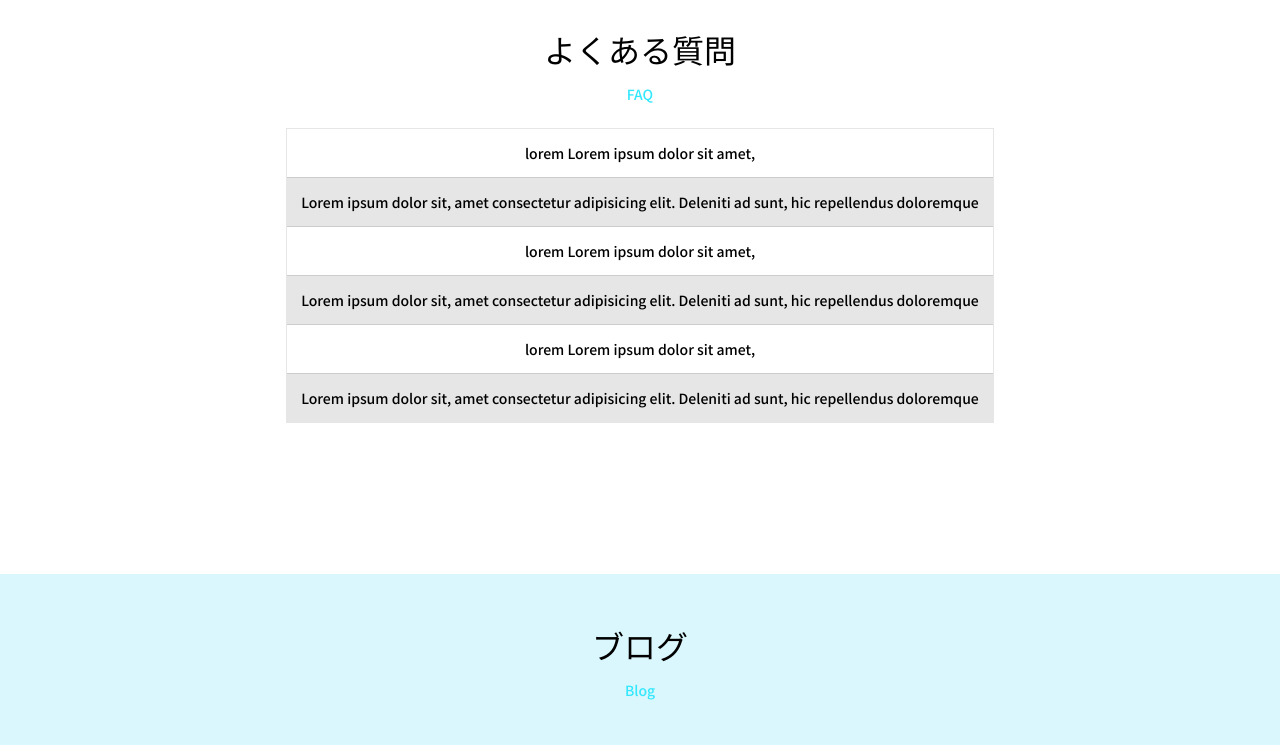
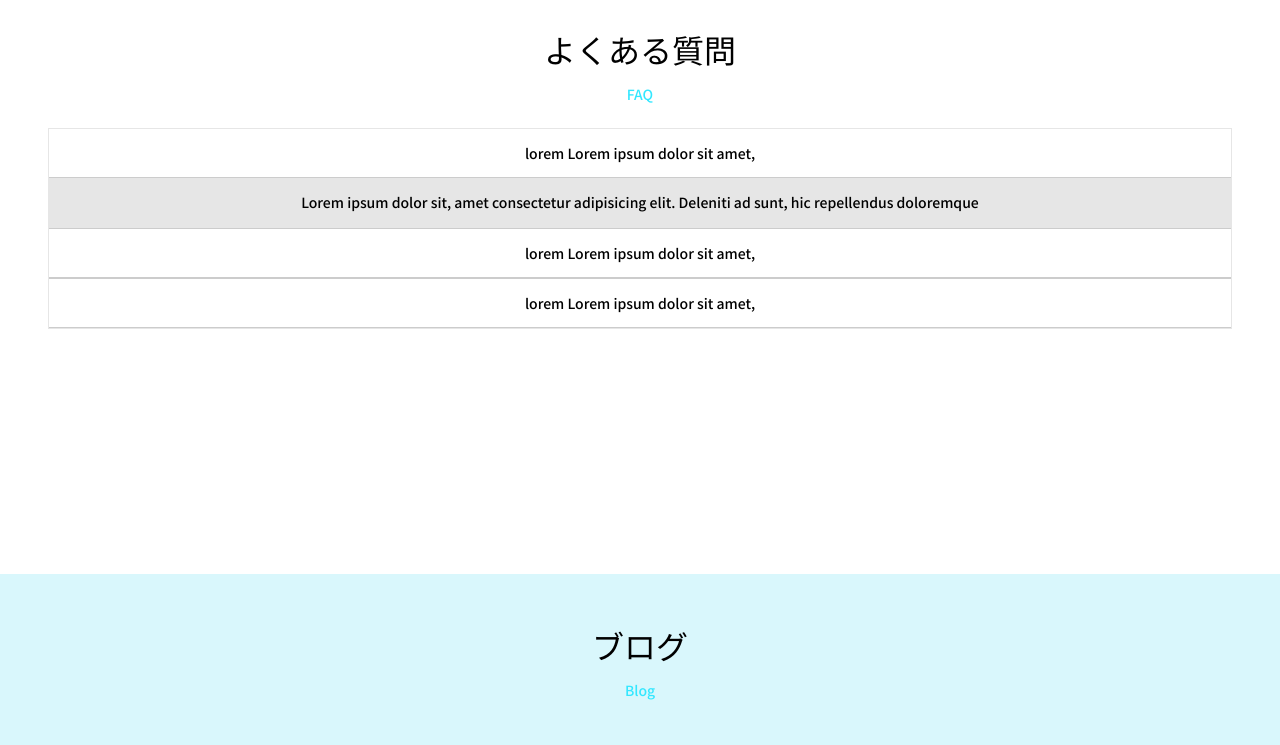
Before and after one commit to Nobu-sai/shogo-log-intermediate-project, a plain HTML site: page index.html in a window 1280 px wide. Shown: the part 2860-3605 px from the top of the page. Drawn offline with nearby package versions, Linux system fonts and the light colour scheme.

Commit message:
ADD: アコーディオンの機能

```diff
--- a/css/faq.css
+++ b/faq/faq.css
@@ -9,15 +9,29 @@
 
 .faq__accordion-item {
   border-top: 1px solid hsl(0, 0%, 80%);
-  padding: 14px;
-  text-align: center;
 }
+
 
 .faq__accordion-item:first-child {
   border-top: none;
 }
 
+.faq__accordion-question,
 .faq__accordion-answer {
+  padding: 14px;
+  text-align: center;
+}
+
+.faq__accordion {
   background-color: hsl(0, 0%, 90%);
 
+  overflow: scroll;
 }
+
+.faq__accordion.current {
+  height: 50px;
+}
+
+.faq__accordion-answer {
+  height: 100%;
+}
--- /dev/null
+++ b/faq/faq.js
@@ -0,0 +1,34 @@
+$(function(){
+  // #acc1以外を縮める
+  // let accordionToFold = $('.faq__accordion').each((accordion)=>{
+  //   console.log(accordion)
+  // })
+
+
+  $('.faq__accordion-2, .faq__accordion-3').css({"height": "0px"});
+
+  // a要素をクリック
+  $(".faq__accordion-question").click(function(){
+    // currentBtnクラスがついていなければ、if文の中を実行
+    if(!$(this).hasClass("currentBtn")){
+      // 現在のコンテンツを縮める
+      $(".current").animate({"height" : "0px"}, 300);
+
+      // 次のコンテンツを展開
+      $($(this).attr("href")).animate({"height": "100px"}, 300);
+
+      // Remove the current class from the current Accordion.
+      $(".current").removeClass('current');
+
+      // Add current class to the OPENDED Accordion.
+      $($(this).attr("href")).addClass("current");
+
+      // currentBtnクラスを削除
+      $(".currentBtn").removeClass('currentBtn');
+
+      // 選択されたタイトル（自分自身）にcurrentBtnクラスを追加
+      $(this).addClass("currentBtn");
+    }
+
+  });
+});
--- a/index.html
+++ b/index.html
@@ -8,7 +8,7 @@
     <link rel="icon"
       type="image/png"
       href="./favicon.ico">
-    <title>Document</title>
+    <title>しょーごログ　中級</title>
     <!-- Assets -->
     <link rel="preconnect" href="https://fonts.gstatic.com">
     <link href="https://fonts.googleapis.com/css2?family=Noto+Sans+JP:wght@500&display=swap" rel="stylesheet"
@@ -20,11 +20,13 @@
     <link rel="stylesheet" href="./css/top.css">
     <link rel="stylesheet" href="./css/features.css">
     <link rel="stylesheet" href="./css/price.css">
-    <link rel="stylesheet" href="./css/faq.css">
+    <link rel="stylesheet" href="./faq/faq.css">
     <link rel="stylesheet" href="./css/blog.css">
     <link rel="stylesheet" href="./css/works.css">
     <link rel="stylesheet" href="./css/contact.css">
     <link rel="stylesheet" href="./css/footer.css">
+    <!-- jQuery -->
+    <script src="https://ajax.googleapis.com/ajax/libs/jquery/3.5.1/jquery.min.js"></script>
   </head>
   <body>
     <div class="header">
@@ -153,24 +155,39 @@
 
         </div>
         <div class="faq__accordion-container">
-          <div class="faq__accordion-question faq__accordion-item">
+          <!-- <div class="faq__accordion faq__accordion-1"> -->
+            <div class="faq__accordion-question faq__accordion-item currentBtn" href=".faq__accordion-1">
               lorem Lorem ipsum dolor sit amet,
             </div>
-          <div class="faq__accordion-answer faq__accordion-item">
+            <div class="faq__accordion faq__accordion-1 faq__accordion-item current">
+              <div class="faq__accordion-answer">
                 Lorem ipsum dolor sit, amet consectetur adipisicing elit. Deleniti ad sunt, hic repellendus doloremque
               </div>
-          <div class="faq__accordion-question faq__accordion-item">
+            </div>
+          <!-- </div> -->
+          <!-- <div class="faq__accordion faq__accordion-2"> -->
+            <div class="faq__accordion-question faq__accordion-item" href=".faq__accordion-2">
               lorem Lorem ipsum dolor sit amet,
             </div>
-          <div class="faq__accordion-answer faq__accordion-item">
+            <div class="faq__accordion faq__accordion-2 faq__accordion-item">
+              <div class="faq__accordion-answer">
+                Lorem ipsum dolor sit, amet consectetur adipisicing elit. Deleniti ad sunt, hic repellendus doloremque
+                Lorem ipsum dolor sit, amet consectetur adipisicing elit. Deleniti ad sunt, hic repellendus doloremque
                 Lorem ipsum dolor sit, amet consectetur adipisicing elit. Deleniti ad sunt, hic repellendus doloremque
               </div>
-          <div class="faq__accordion-question faq__accordion-item">
+            </div>
+          <!-- </div> -->
+          <!-- <div class="faq__accordion faq__accordion-3"> -->
+            <div class="faq__accordion-question faq__accordion-item" href=".faq__accordion-3">
               lorem Lorem ipsum dolor sit amet,
             </div>
-          <div class="faq__accordion-answer faq__accordion-item">
+            <div class="faq__accordion faq__accordion-3 faq__accordion-item">
+              <div class="faq__accordion-answer">
+                Lorem ipsum dolor sit, amet consectetur adipisicing elit. Deleniti ad sunt, hic repellendus doloremque
                 Lorem ipsum dolor sit, amet consectetur adipisicing elit. Deleniti ad sunt, hic repellendus doloremque
               </div>
+            </div>
+          <!-- </div> -->
         </div>
       </div>
 
@@ -359,5 +376,6 @@
       </div>
 
     </div>
+    <script src="./faq/faq.js"></script>
   </body>
 </html>
```
Also changed, not shown: README.md. Lines whose indentation alone changed are shown as unchanged.
